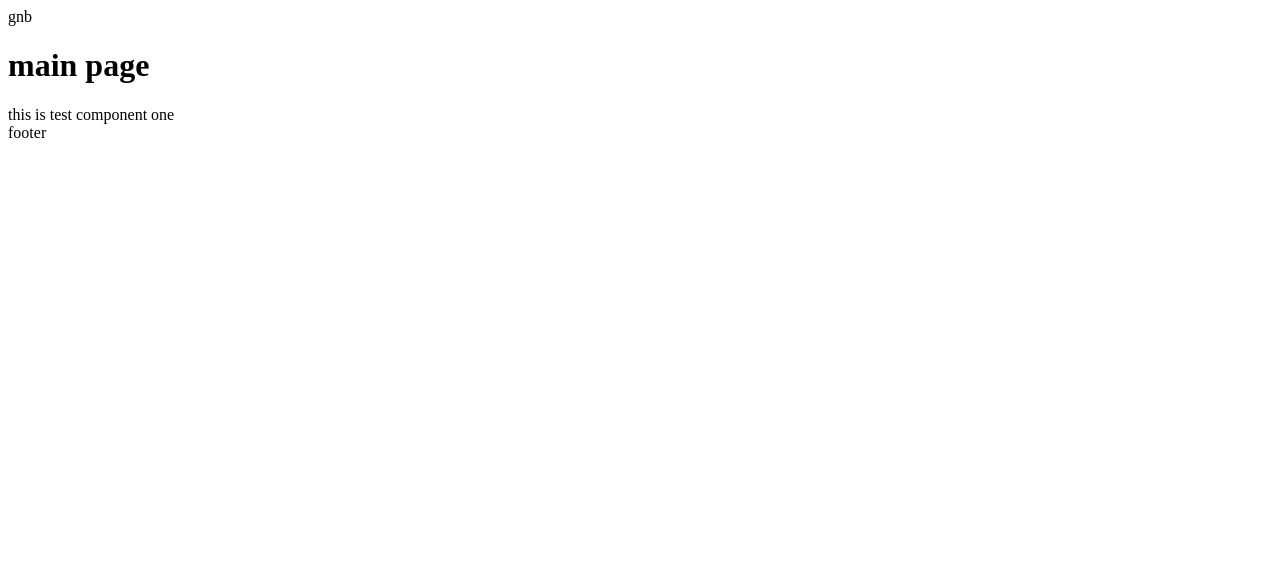
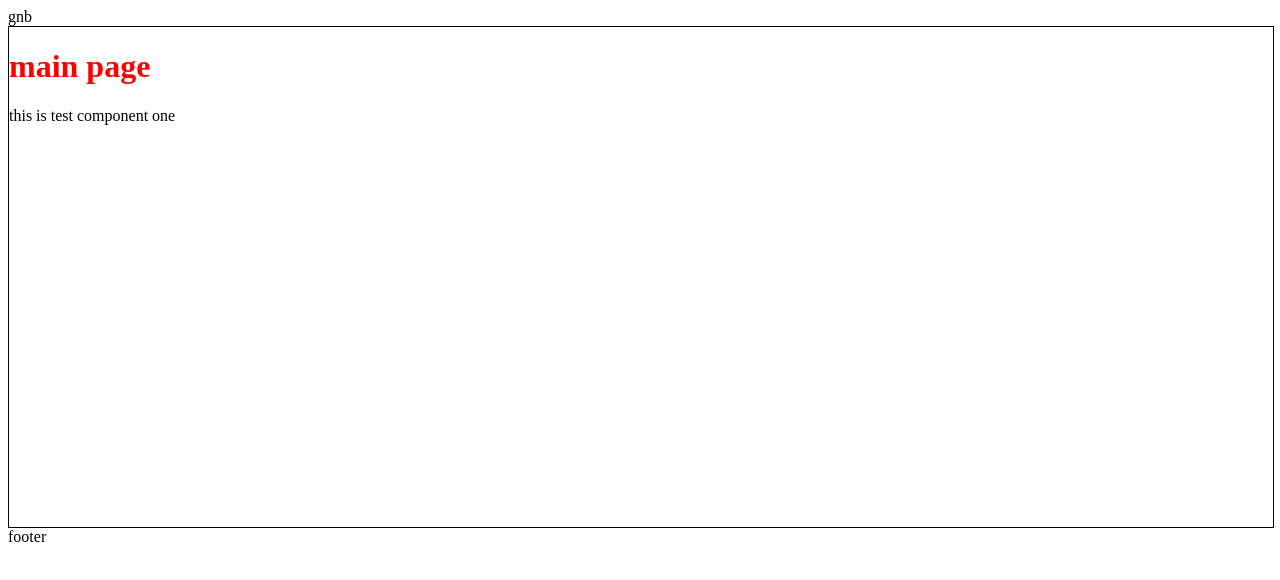
Before and after one commit to paperbag-dev/stamp-front, a React app: page / in a window 1280 px wide. Shown: the top 580 px of the page. Built offline with nearby package versions, Linux system fonts and the light colour scheme.

Commit message:
CHG: node-scss 추가

```diff
--- a/package.json
+++ b/package.json
@@ -42,6 +42,7 @@
     "jest-resolve": "24.8.0",
     "jest-watch-typeahead": "0.3.1",
     "mini-css-extract-plugin": "0.5.0",
+    "node-sass": "^4.12.0",
     "optimize-css-assets-webpack-plugin": "5.0.3",
     "pnp-webpack-plugin": "1.5.0",
     "postcss-flexbugs-fixes": "4.1.0",
--- a/src/pages/Main.tsx
+++ b/src/pages/Main.tsx
@@ -1,12 +1,14 @@
 import React from 'react';
 
 import TestComponentOne from 'components/TestComponentOne';
+
+import './style/Main.scss';
 
 
 export default class Main extends React.Component {
   render() {
     return (
-      <div>
+      <div className="page-wrapper">
         <h1>main page</h1>
         <TestComponentOne />
       </div>
--- /dev/null
+++ b/src/pages/style/Main.scss
@@ -0,0 +1,9 @@
+.page-wrapper {
+  width: 100%;
+  height: 500px;
+  border: solid 1px black;
+
+  h1 {
+    color: red;
+  }
+}
```
Also changed, not shown: 1 other file (tests, documents, lock files or other folders).
